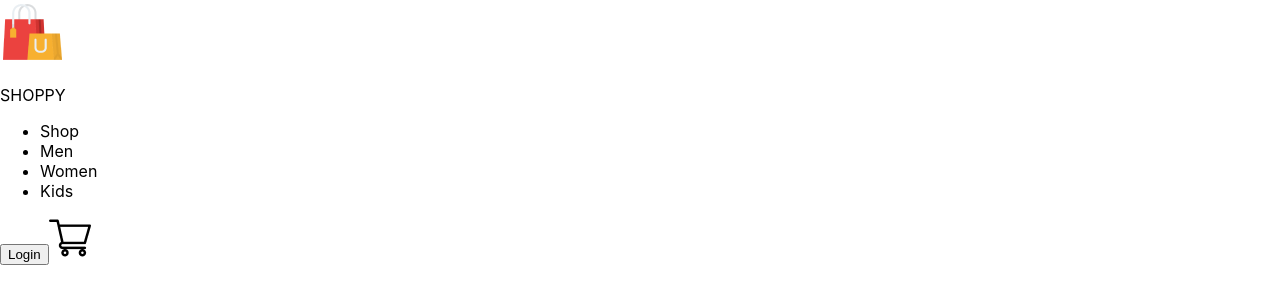
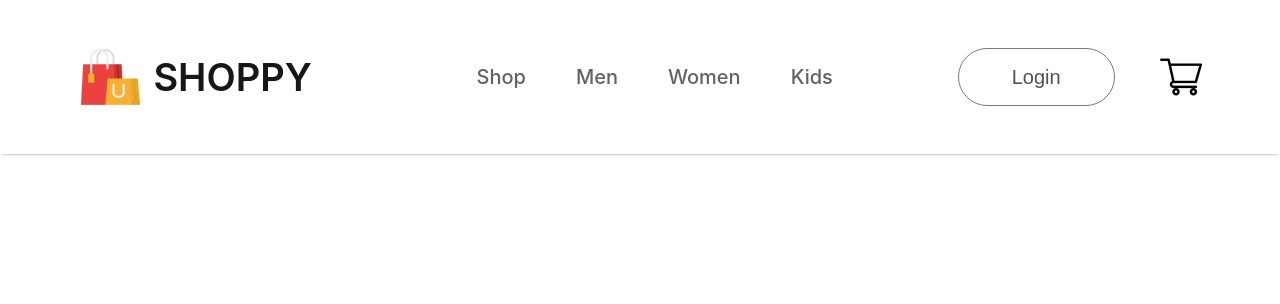
Before and after one commit to ramanuj-07/e-commerce, a React (Create React App) app in the folder frontend/: page / in a window 1280 px wide. Shown: the top 304 px of the page. Built offline with nearby package versions, Linux system fonts and the light colour scheme.

Commit message:
Update Navbar.css

```diff
--- a/frontend/src/components/navbar/Navbar.css
+++ b/frontend/src/components/navbar/Navbar.css
@@ -0,0 +1,74 @@
+.navbar {
+  display: flex;
+  justify-content: space-around;
+  padding: 16px;
+  box-shadow: 0 1px 3px -2px black;
+}
+.nav-logo {
+  display: flex;
+  align-items: center;
+  gap: 10px;
+}
+.nav-logo p {
+  color: #171717;
+  font-size: 38px;
+  font-weight: 600;
+}
+.nav-menu {
+  display: flex;
+  align-items: center;
+  list-style: none;
+  gap: 50px;
+  color: #626262;
+  font-size: 20px;
+  font-weight: 500;
+}
+.nav-menu li {
+  display: flex;
+  flex-direction: column;
+  align-items: center;
+  justify-content: center;
+  gap: 3px;
+  cursor: pointer;
+}
+.nav-menu hr {
+  border: none;
+  width: 80%;
+  height: 3px;
+  border-radius: 10px;
+  background: #FF4141;
+}
+
+.nav-login-cart{
+    display: flex;
+    align-items: center;
+    gap: 45px;
+}
+.nav-login-cart button{
+    width: 157px;
+    height: 58px;
+    outline: none;
+    border: 1px solid #7a7a7a;
+    border-radius: 75px;
+    color:#515151;
+    font-size: 20px ;
+    font-weight: 500;
+    background: white;
+    cursor: pointer;
+}
+.nav-login-cart:active{
+background: #f3f3f3;
+}
+.nav-cart-count{
+  width: 22px;
+  height: 22px;
+  display: flex;
+  justify-content: center;
+  align-items: center;
+  margin-top: -35px;
+  margin-left: -55px;
+  border-radius: 11px;
+  font-size: 14px;
+  background: red;
+  columns: white;
+}
```
